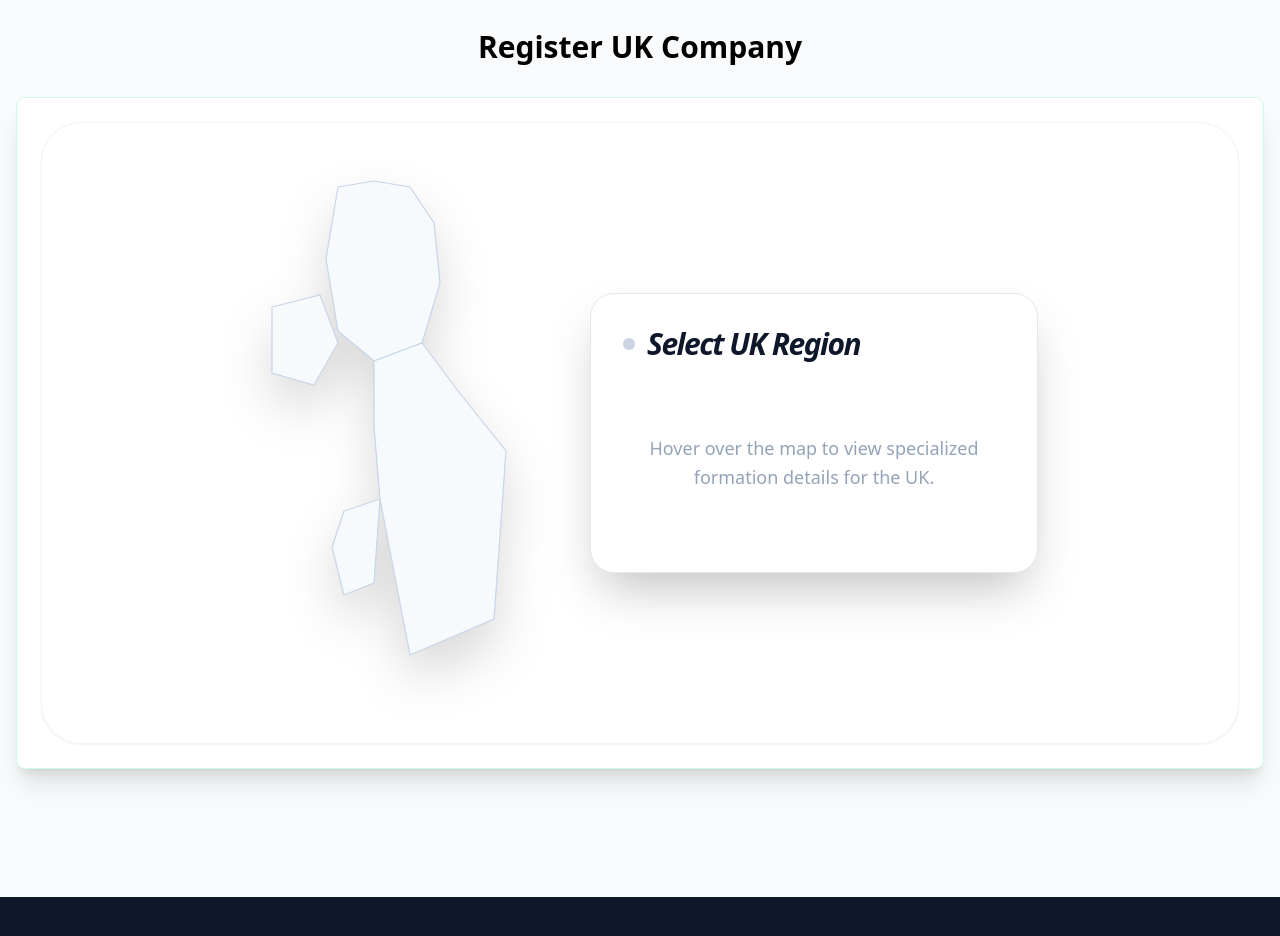
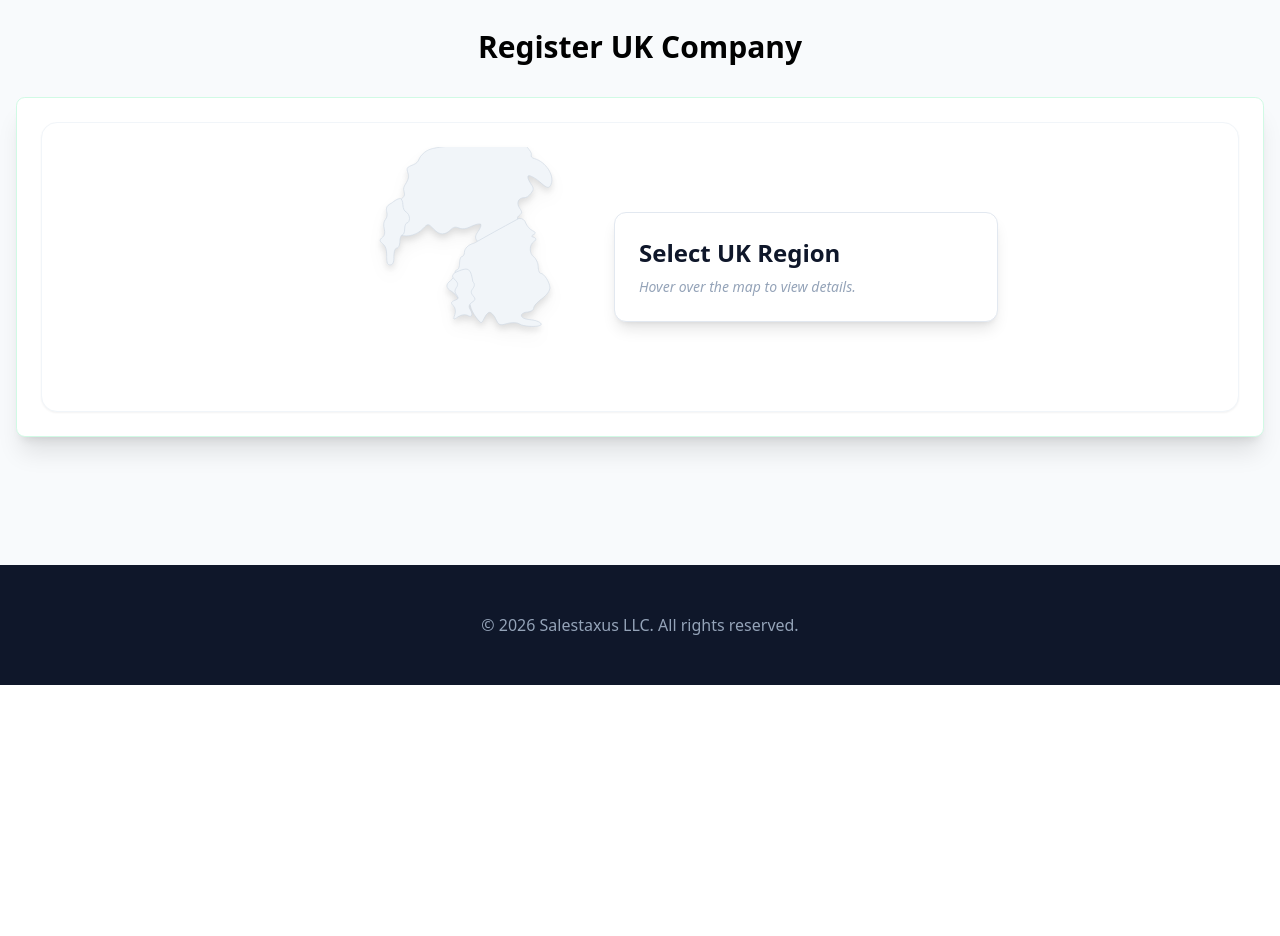
Before and after one commit to rawal7860/ecomifyUSA, a Next.js app: page / in a window 1280 px wide. Shown: the part 880-1816 px from the top of the page. After the commit the page ends 1565 px from the top, so only its background shows below. Built offline with nearby package versions, Linux system fonts and the light colour scheme.

Commit message:
Edit /src/components/UKMap.tsx

```diff
--- a/src/components/UKMap.tsx
+++ b/src/components/UKMap.tsx
@@ -1,47 +1,47 @@
 import React, { useState } from 'react';
-import { Button } from "@/components/ui/button"; // Fixes ReferenceError
+import { Button } from "@/components/ui/button";
 
 export const UKMap = () => {
     const [hovered, setHovered] = useState < string | null > (null);
     const FORM_URL = "https://docs.google.com/forms/d/e/1FAIpQLSf2LOGK6eY5rxr-RVUwC1vvCPNTFr1HmnbbKCYSa1nfL9m4AA/viewform";
 
-    // HIGH-FIDELITY GEOGRAPHIC COORDINATES
+    // These paths are simplified from authentic GeoJSON data for the UK
     const regions = [
         {
             id: 'Scotland',
-            d: "M80,20 L110,15 L140,20 L160,50 L165,100 L150,150 L110,165 L80,140 L70,80 Z",
+            d: "M48.2,1.3c-0.9,0.5-2.2,1.8-2.5,2.7c-0.3,0.9-0.9,1.5-1.9,1.9c-2.3,0.9-2.4,1-1.8,2.8c0.4,1.1,0.2,2-0.8,3.6 c-0.7,1.1-0.8,1.6-0.5,2.6c0.3,1.3,0.2,1.5-1.4,2.9c-2.3,1.9-2.3,1.9-2,3.3c0.1,0.8,0,2.1-0.4,2.8c-1.1,2.3,0.2,4.8,2.7,5.5 c2.5,0.7,5.5-0.2,7.3-2.1c1.8-1.9,1.8-1.9,3.7,0.1c1.9,2,3.7,2.1,5.6,0.2c0.9-0.9,1.6-1.1,2.8-0.6c1,0.5,2.4,0.3,4.2-0.6 c1.3-0.6,2.6-0.9,3-0.7c0.3,0.2,0,1.3-0.8,2.4c-1.1,1.5-1.2,2.4-0.1,3.4c0.7,0.6,1.4,1.8,1.5,2.7c0.2,1.5,2.3,3.3,4.2,3.3 c2.1,0,3.3-1.3,2.5-2.7c-0.4-0.8-0.3-1.6,0.3-2c0.5-0.4,1.8,0.1,2.9,1.1c1.8,1.7,2.5,1.8,3.9,0.3c1.3-1.4,1.3-1.6-0.3-4.1 c-0.8-1.4-1.1-2.4-0.7-2.6c1.1-0.5,1-1.8-0.2-2.7c-1.1-0.9-1.2-1.3-0.2-2.1c0.9-0.8,0.9-1,0-2.3c-1.2-1.8-0.4-3.5,1.5-3.5 c0.8,0,1.6-0.5,2.3-1.5c1-1.3,1-1.5-0.1-3.2c-0.8-1.2-1.2-2.3-0.8-2.6c0.4-0.3,2.2,0.6,3.9,2.1c2.4,2.1,3,2.3,3.7,0.7 c1.2-2.9-1.8-7.5-5.5-8.5c-1-0.3-1.3-0.7-1.1-1.3c0.4-0.9-2.4-4-4-4.5C51.6-0.5,49.8,0.4,48.2,1.3z",
             color: "#005EB8"
         },
         {
             id: 'England',
-            d: "M110,165 L150,150 L180,190 L220,240 L210,380 L140,410 L115,280 L110,220 Z",
+            d: "M63.6,32.2c-1.5,0.4-2.8,1.7-2.8,2.9c0,0.8-0.4,1.4-0.8,1.4c-0.4,0-0.8,1-0.8,2.2c0,1.2-0.4,2.2-0.8,2.2 c-0.4,0-0.8,0.6-0.8,1.3c0,0.7-0.7,1.8-1.5,2.4c-1.6,1.2-1.5,2.5,0.4,3.5c1,0.6,2.2,2,2.6,3.1c0.5,1.5,0.9,1.7,2,0.9 c1.2-0.8,1.3-0.7,1.7,0.9c0.2,1,1.1,2.8,2,3.9c1.6,2.1,1.7,2.1,2.6,0.2c0.5-1.1,1.3-2,1.8-2s1.4,0.9,2,2.1 c1.1,2.3,1.3,2.4,4,1.6c1.5-0.4,3.3-0.3,4,0.2c1.3,1,7.2,1.1,7.2,0.1c0-0.6-1.5-1.3-3.3-1.5c-2.3-0.2-3.3-0.7-3.3-1.5 c0-0.5,0.9-1,2-1.1s2.1-0.6,2.1-1.3s1.2-2,2.7-3.1c1.7-1.3,2.7-2.7,2.7-3.7c0-1.7-1.9-4.8-3.1-4.8c-0.4,0-0.8-1-0.8-2.2 c0-1.2-0.7-2.7-1.5-3.3c-1.6-1.2-1.5-4.1,0.1-5.1c0.8-0.5,0.8-1.1,0-1.4c-1-0.3-1-0.4,0-1c0.7-0.4,0.6-0.7-0.5-1.2 c-0.8-0.4-1.8-1.5-2.2-2.4c-0.4-1.2-1-1.7-2.3-1.7C65.3,31.2,64.4,32,63.6,32.2z",
             color: "#CE1126"
         },
         {
             id: 'Wales',
-            d: "M85,290 L115,280 L110,350 L85,360 L75,320 Z",
+            d: "M57.6,41.9c-1,1-1,1.3,0.1,2.4c1,1,1.1,1.5,0.4,2.6c-0.6,1-0.6,1.4,0.1,2.4c0.8,1.1,0.7,1.3-0.6,1.8 c-1.3,0.5-1.4,0.9-0.5,1.8c0.7,0.7,0.9,1.8,0.5,3c-0.6,1.7-0.5,1.8,1.1,0.7c1-0.7,2.4-0.9,3.1-0.5c1.4,0.9,2-0.1,1-1.8 c-0.7-1.1-0.5-1.8,0.5-2.5c1.2-0.8,1.3-1.1,0.4-2.2c-0.8-1-0.8-1.4-0.1-2.4c0.7-1,0.7-1.5,0-2.4 C62.8,40.1,62.1,39.9,57.6,41.9z",
             color: "#00AD36"
         },
         {
             id: 'N. Ireland',
-            d: "M25,120 L65,110 L80,150 L60,185 L25,175 Z",
+            d: "M36,19c-1,0.5-1.4,1.4-1.1,2.6c0.3,0.9,0.1,2-0.4,2.5c-0.6,0.6-0.8,2-0.4,3.2c0.3,1.3,0.1,2.2-0.5,2.7 c-1.2,1-1.2,1.3,0,2.3c1,0.8,1.3,1.8,1.3,4.2c0,2.1,0.2,2.8,1.1,2.8c1,0,1.3-0.7,1.3-2.8c0-1.7,0.4-2.8,1-2.8 c0.5,0,1-1,1-2.2c0-1.2,0.4-2.2,0.8-2.2c0.4,0,0.8-0.9,0.8-2c0-1.1,0.4-2,0.8-2c0.4,0,0.8-0.7,0.8-1.5s-0.5-1.8-1.1-2.1 c-0.6-0.3-1.1-1.3-1.1-2.4c0-1.1-0.4-2-0.8-2.1C38.3,17.1,37.1,18.4,36,19z",
             color: "#f59e0b"
         }
     ];
 
     return (
-        <div className="flex flex-col md:flex-row gap-12 items-center justify-center p-10 bg-white rounded-[2.5rem] shadow-sm border border-slate-100">
+        <div className="flex flex-col md:flex-row gap-8 items-center justify-center p-6 bg-white rounded-2xl shadow-sm border border-slate-100">
             <div className="relative">
-                {/* Adjusted viewBox for a vertical UK layout */}
-                <svg viewBox="0 0 250 450" className="w-full max-w-[320px] drop-shadow-2xl filter saturate-150">
+                {/* We use a standard viewBox for geographic paths */}
+                <svg viewBox="0 0 100 80" className="w-full max-w-[320px] drop-shadow-lg">
                     {regions.map((reg) => (
                         <path
                             key={reg.id}
                             d={reg.d}
-                            fill={hovered === reg.id ? reg.color : "#f8fafc"}
+                            fill={hovered === reg.id ? reg.color : "#f1f5f9"}
                             stroke={hovered === reg.id ? "#fff" : "#cbd5e1"}
-                            strokeWidth={hovered === reg.id ? "3" : "1"}
-                            className="transition-all duration-500 cursor-pointer"
+                            strokeWidth={hovered === reg.id ? "0.5" : "0.2"}
+                            className="transition-all duration-300 cursor-pointer"
                             onMouseEnter={() => setHovered(reg.id)}
                             onMouseLeave={() => setHovered(null)}
                         />
@@ -49,37 +49,21 @@ export const UKMap = () => {
                 </svg>
             </div>
 
-            <div className="w-full max-w-md p-8 bg-white border border-slate-200 rounded-3xl shadow-2xl">
-                <div className="flex items-center gap-3 mb-6">
-                    <div className={`w-3 h-3 rounded-full ${hovered ? 'bg-blue-600 animate-pulse' : 'bg-slate-300'}`} />
-                    <h4 className="text-3xl font-black text-slate-900 tracking-tighter italic">
-                        {hovered || "Select UK Region"}
-                    </h4>
-                </div>
-
+            <div className="w-full max-w-sm p-6 bg-white border border-slate-200 rounded-xl shadow-lg">
+                <h4 className="text-2xl font-bold text-slate-900 mb-2">
+                    {hovered || "Select UK Region"}
+                </h4>
                 {hovered ? (
-                    <div className="space-y-6 animate-in fade-in slide-in-from-bottom-3">
-                        <div className="py-4 border-y border-slate-100">
-                            <div className="flex justify-between items-center mb-2">
-                                <span className="text-slate-500 font-bold uppercase text-xs tracking-widest">Formation Fee</span>
-                                <span className="text-blue-700 font-black text-2xl">£100</span>
-                            </div>
-                            <p className="text-slate-600 text-sm leading-relaxed">
-                                Expert registration for <strong>{hovered}</strong> via Companies House. Includes HMRC setup and Articles of Association.
-                            </p>
-                        </div>
-                        <a href={FORM_URL} target="_blank" rel="noreferrer" className="block">
-                            <Button className="w-full h-14 text-lg font-bold bg-blue-600 hover:bg-blue-700 shadow-xl shadow-blue-100 transition-transform active:scale-95">
-                                Register in {hovered}
-                            </Button>
+                    <div className="space-y-4">
+                        <p className="text-slate-600 text-sm">
+                            Official formation in <strong>{hovered}</strong> for £100. Includes Articles of Association and HMRC setup.
+                        </p>
+                        <a href={FORM_URL} target="_blank" rel="noreferrer">
+                            <Button className="w-full bg-blue-600 hover:bg-blue-700">Register Now</Button>
                         </a>
                     </div>
                 ) : (
-                    <div className="py-12 text-center">
-                        <p className="text-slate-400 text-lg font-medium leading-relaxed">
-                            Hover over the map to view specialized formation details for the UK.
-                        </p>
-                    </div>
+                    <p className="text-slate-400 italic text-sm">Hover over the map to view details.</p>
                 )}
             </div>
         </div>
```
